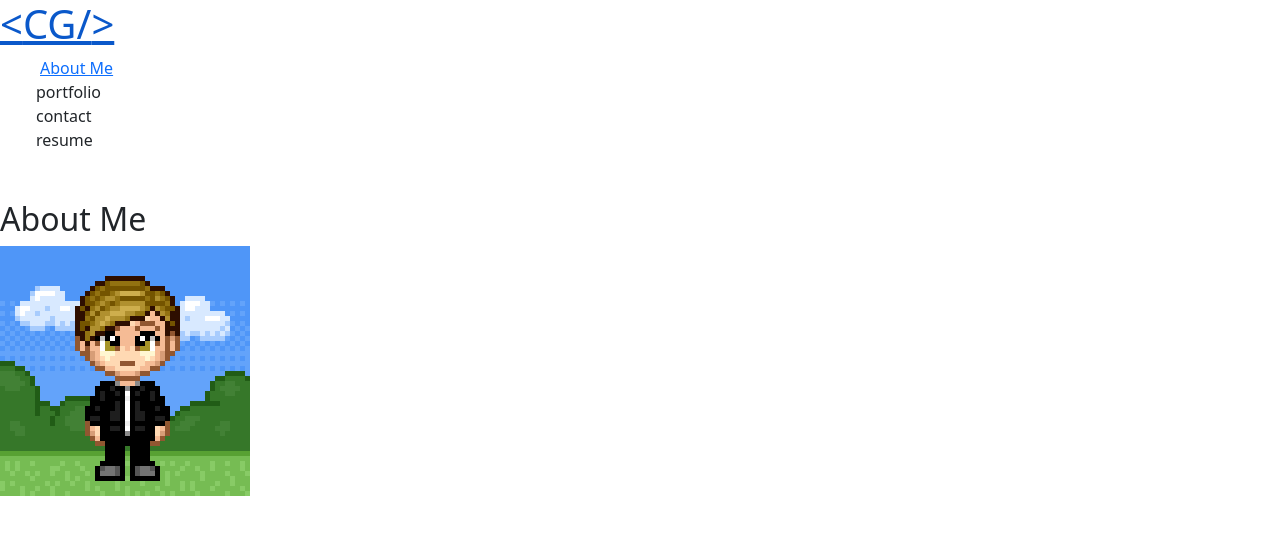
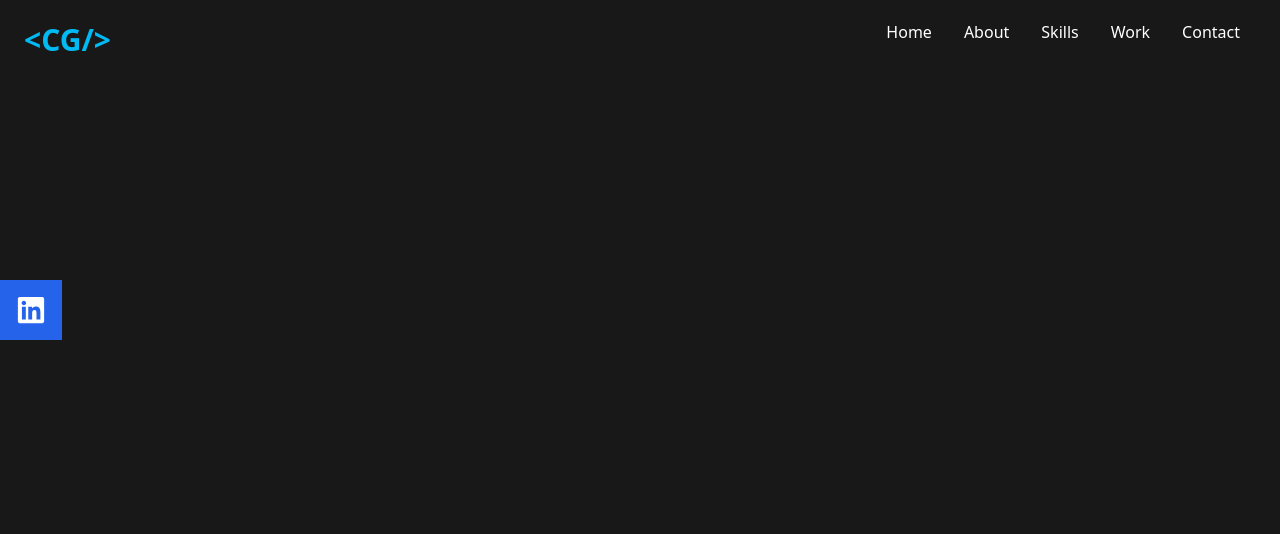
Before and after one commit to cynogriffin/Cody-Griffin-reactport, a React (Create React App) app: page / in a window 1280 px wide. Shown: the top 534 px of the page. Built offline with nearby package versions, Linux system fonts and the light colour scheme.

Commit message:
added header, navbar/menu, started socials

```diff
--- a/package.json
+++ b/package.json
@@ -10,6 +10,7 @@
     "popper.js": "^1.16.1",
     "react": "^18.0.0",
     "react-dom": "^18.0.0",
+    "react-icons": "^4.3.1",
     "react-scripts": "5.0.1",
     "web-vitals": "^2.1.4"
   },
--- a/src/App.js
+++ b/src/App.js
@@ -1,14 +1,14 @@
 import React from 'react';
 import Nav from './components/Nav';
 import About from './components/About';
+import NavBar from './components/NavBar';
+import Home from './components/Home';
 
 function App() {
   return (
     <div>
-      <Nav />
-      <main>
-        <About />
-      </main>
+      <NavBar />
+      <Home />
     </div>
   );
 }
--- /dev/null
+++ b/src/components/Home.jsx
@@ -0,0 +1,12 @@
+import React from 'react';
+import { HiArrowNarrowRight } from 'react-icons/hi';
+
+const Home = () => {
+  return (
+    <div className='w-full h-screen bg-[#181818]'>
+
+    </div>
+  )
+}
+
+export default Home
--- /dev/null
+++ b/src/components/NavBar.jsx
@@ -0,0 +1,55 @@
+import React, { useState } from 'react';
+import { FaBars, FaTimes, FaGithub, FaLinkedin } from 'react-icons/fa';
+import { HiOutlineMail } from 'react-icons/hi';
+import { BsFilPersonLinesFill } from 'react-icons/bs';
+import { SiHashnode } from 'react-icons/si';
+
+const NavBar = () => {
+    const [nav, setNav] = useState(false);
+    const handleClick = () => setNav(!nav);
+
+    return (
+        <div className='fixed w-full h-[80px] flex justify-between items-center px-4 bg-[#181818] text-[#fff] '>
+            {/* logo */}
+            <div className='text-[#00baf3] text-3xl font-bold'>
+                {'<'}CG/{'>'}
+            </div>
+
+            {/* menu */}
+            <ul className='hidden md:flex'>
+                <li>Home</li>
+                <li>About</li>
+                <li>Skills</li>
+                <li>Work</li>
+                <li>Contact</li>
+            </ul>
+
+
+            {/* hamburger */}
+            <div onClick={handleClick} className='md:hidden z-10'>
+                {!nav ? <FaBars /> : <FaTimes />}
+            </div>
+            {/* mobile menu */}
+            <ul className={!nav ? 'hidden' : 'absolute top-0 left-0 w-full h-screen bg-[#181818] flex flex-col justify-center items-center'}>
+                <li className='py-6 text-4xl'>Home</li>
+                <li className='py-6 text-4xl'>About</li>
+                <li className='py-6 text-4xl'>Skills</li>
+                <li className='py-6 text-4xl'>Work</li>
+                <li className='py-6 text-4xl'>Contact</li>
+            </ul>
+
+            {/* social icons */}
+            <div className='flex fixed flex-col top-[35%] left-0'>
+                <ul>
+                    <li className='w-[160px] h-[60px] flex justify-between items-center ml-[-130px] hover:ml-[-30px] duration-300 bg-blue-600'>
+                        <a className='flex justify-between items-center w-full text-white no-underline' href="/">
+                            LinkedIn <FaLinkedin size={30}/>
+                        </a>
+                    </li>
+                </ul>
+            </div>
+        </div>
+  )
+}
+
+export default NavBar
--- a/src/index.css
+++ b/src/index.css
@@ -1,3 +1,15 @@
 @tailwind base;
 @tailwind components;
 @tailwind utilities;
+
+@import url('https://fonts.googleapis.com/css2?family=Raleway:wght@300;400;500;600;700;800;900&display=swap');
+
+@layer base {
+  body {
+    @apply font-[Raleway];
+  }
+  li {
+    @apply px-4;
+    @apply cursor-pointer
+  }
+}
--- a/src/index.js
+++ b/src/index.js
@@ -2,7 +2,6 @@ import React from 'react';
 import ReactDOM from 'react-dom/client';
 import './index.css';
 import App from './App';
-import reportWebVitals from './reportWebVitals';
 import 'bootstrap/dist/css/bootstrap.css'
 
 const root = ReactDOM.createRoot(document.getElementById('root'));
```
Also changed, not shown: 1 other file (tests, documents, lock files or other folders).
